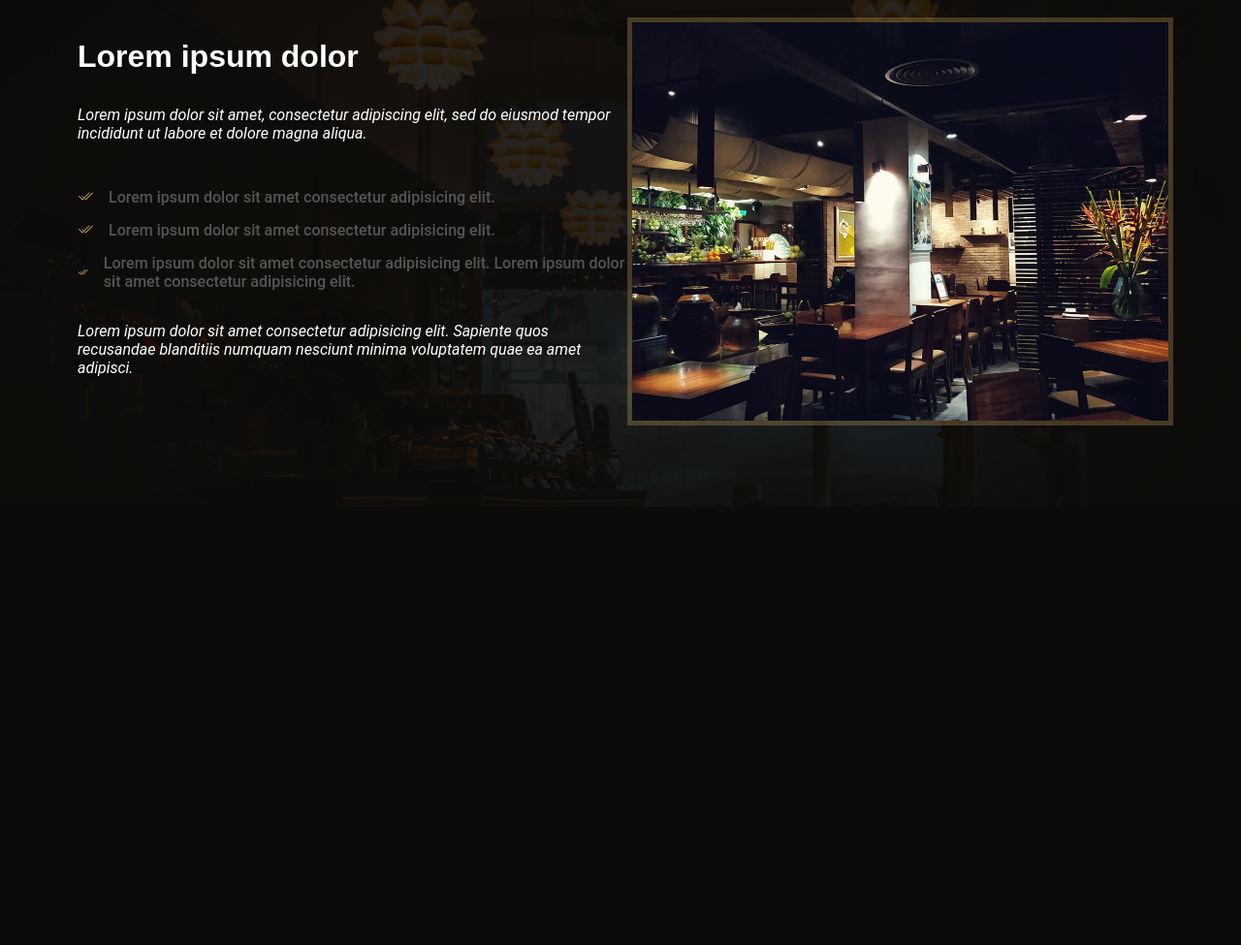
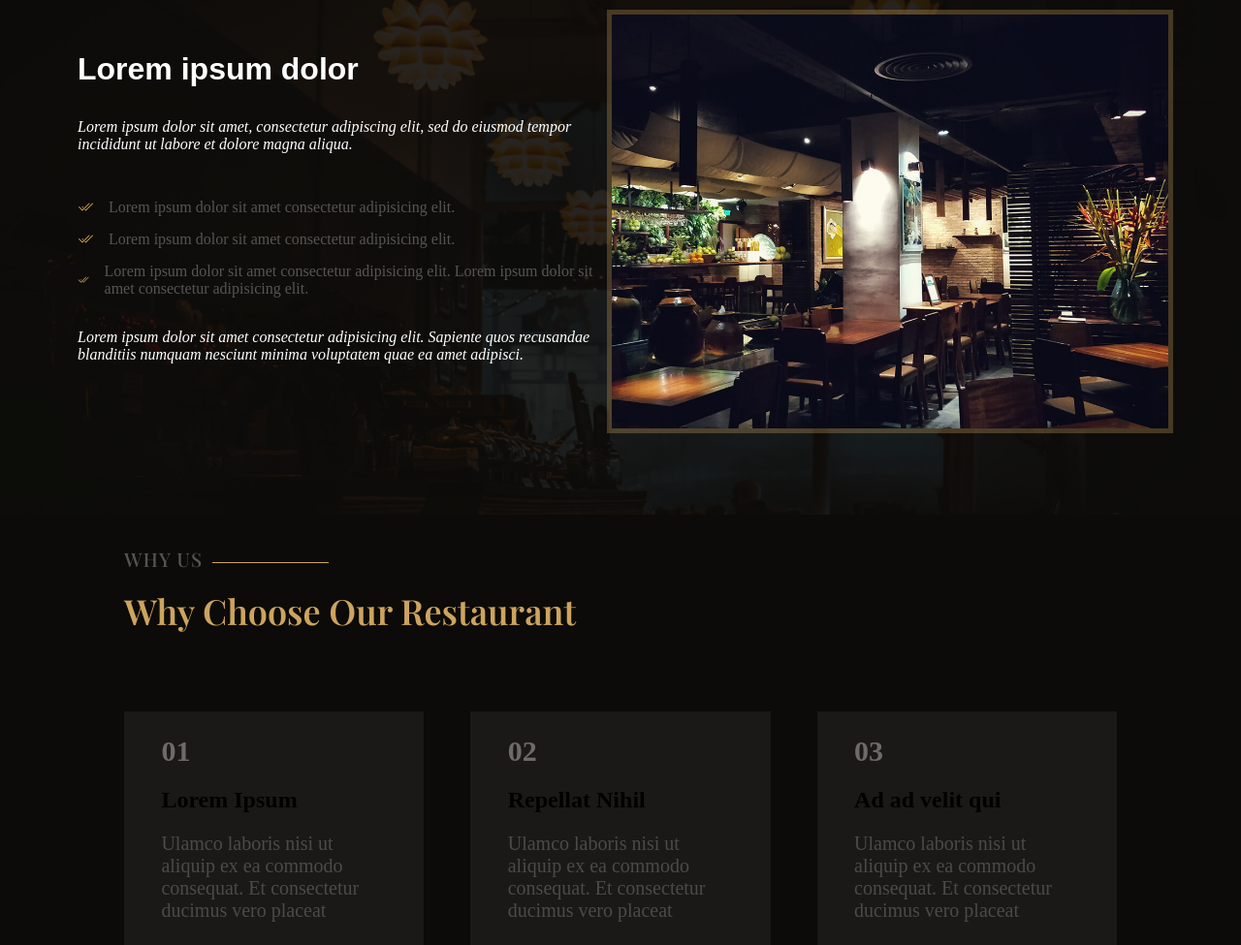
Before and after one commit to 07asfah/js-project-hafsa, a website: page index.html in a window 1280 px wide. Shown: the part 838-1813 px from the top of the page at 97% size. Before the commit the page ends 1361 px from the top, so only its background shows below. Drawn offline with nearby package versions, Linux system fonts and the light colour scheme; a web font is replaced by a local one.

Commit message:
Why section

```diff
--- a/index.html
+++ b/index.html
@@ -5,7 +5,8 @@
     <meta name="viewport" content="width=device-width, initial-scale=1.0">
     <title>js-project</title>
     <link rel="stylesheet" href="public/css/app.css">
-    <script src="public/js/app.js" defer></script>
+    <link href="https://fonts.googleapis.com/css2?family=Jost:ital,wght@0,100..900;1,100..900&family=Playfair+Display:ital,wght@0,400..900;1,400..900&family=Playfair:ital,opsz,wght@0,5..1200,300..900;1,5..1200,300.
+    .900&family=Poppins:ital,wght@0,100;0,200;0,300;0,400;0,500;0,600;0,700;0,800;0,900;1,100;1,200;1,300;1,400;1,500;1,600;1,700;1,800;1,900&family=Questrial&family=Roboto:ital,wght@0,100..900;1,100..900&display=swap" rel="stylesheet">    <script src="public/js/app.js" defer></script>
 </head>
 <body>
     <!-- Header -->
@@ -123,9 +124,43 @@
                 </div>
             </section>
 
+        <!-- Why -->
+            <div id="why" class="why">
+                <div class="container title ">
+                    <h2>WHY US</h2>
+                    <p>Why Choose Our Restaurant</p>
+                </div>
+                <div class="container">
+                    <div class=" cards row gy-4">
+                        <div class="col-lg-4">
+                            <div class="card-item">
+                                <span>01</span>
+                                <h4>Lorem Ipsum</h4>
+                                <p>
+                                    Ulamco laboris nisi ut aliquip ex ea commodo consequat. Et consectetur ducimus vero placeat</p>
+                            </div>
+                        </div>
+                        <div class="col-lg-4">
+                            <div class="card-item">
+                                <span>02</span>
+                                <h4>Repellat Nihil</h4>
+                                <p>
+                                    Ulamco laboris nisi ut aliquip ex ea commodo consequat. Et consectetur ducimus vero placeat</p>
+                            </div>
+                        </div>
+                        <div class="col-lg-4">
+                            <div class="card-item">
+                                <span>03</span>
+                                <h4>Ad ad velit qui</h4>
+                                <p>
+                                    Ulamco laboris nisi ut aliquip ex ea commodo consequat. Et consectetur ducimus vero placeat</p>
+                            </div>
+                        </div>
+                    </div>
+                </div>
+            </div>
 
-
-
+                <!-- menu section -->
 
 
 
@@ -141,7 +176,6 @@
 
 
 
-    <!-- menu section -->
 
     <!-- specials -->
 
--- a/src/sass/Modules/Home/_header.scss
+++ b/src/sass/Modules/Home/_header.scss
@@ -7,11 +7,6 @@
     --color: #0c0b09;
 }
 
-:root{
-    --text-default: "Roboto",  system-ui, -apple-system, "Segoe UI", Roboto, "Helvetica Neue", Arial, "Noto Sans", "Liberation Sans", sans-serif, "Apple Color Emoji", "Segoe UI Emoji", "Segoe UI Symbol", "Noto Color Emoji";
-    --font-header: "Playfair Display", sans-serif;
-    --nav-font: Poppins, sans-serif;
-}
 *{
     padding: 0;
     margin: 0;
@@ -20,7 +15,6 @@
 body{
     // color: var(--text-color);
     background-color: var(--background-color);
-    font-family: var(--text-default);
 }
 
 
@@ -89,7 +83,7 @@ header{
             color: var(--accent-color);
             li{
                 color: var(--accent-color);
-                font-family: var(--font-header);
+                font-family: "Roboto", sans-serif;
             }
             li+li{
                 padding-left: 10px;
@@ -102,7 +96,6 @@ header{
             }
             a{
                 color: rgba(232, 227, 216, 0.61);
-                font-family: var(--font-header);
                 &:hover{
                     color: var(--accent-color);
 
@@ -135,7 +128,7 @@ header{
                 font-size: 30px;
                 margin: 0;
                 font-weight: 600;
-                font-family: "Playfair Display",  sans-serif;
+                font-family: "Playfair Display", serif;
                 font-size: 30px;
                 color: var(--header-color);
             }
@@ -158,6 +151,7 @@ header{
     }
     a{
         text-decoration: none;
+        font-family: "Roboto", sans-serif;
     }
     .navmenu{
         padding: 0;
--- a/src/sass/Modules/Home/_home.scss
+++ b/src/sass/Modules/Home/_home.scss
@@ -15,14 +15,15 @@
         font-size: 48px;
         font-weight: 700;
         color: var(--text-color);
-        font-family: var(--font-header);
+        font-family: "Playfair Display", serif;
         span{
             color: var(--accent-color);
         }
     }
     p{
         color: color-mix(in srgb, var(--text-color), transparent 20%);
-        font-size: 24px;
+        font-size: 20px;
+        font-family: "Roboto", sans-serif;
     }
     .btn{
         text-decoration: none;
@@ -36,6 +37,7 @@
         text-transform: uppercase;
         color: var(--text-color);
         margin-top: 1.6rem;
+        font-family: "Roboto", sans-serif;
         &:hover{
             background-color: color-mix(in srgb, var(--accent-color), transparent 20%);
         }
--- /dev/null
+++ b/src/sass/Modules/Home/_why.scss
@@ -0,0 +1,101 @@
+.why{
+    .title{
+        display: flex !important;
+        flex-direction: column !important;
+        padding-left: 8rem;
+        padding-top: 2rem;
+        gap: 1rem;
+        h2{
+            font-size: 20px;
+            font-weight: 500;
+            position: relative;
+            text-transform: uppercase;
+            letter-spacing: 1px;
+            color: rgb(86, 85, 85);
+            font-family: "Playfair Display", serif;
+            &::after{
+                content: "";
+                width: 120px;
+                height: 1px;
+                display: inline-block;
+                background: var(--accent-color);
+                margin: 4px 10px;
+            }
+        }
+        p{
+            color: var(--accent-color);
+            font-family: "Playfair Display", serif;
+            font-weight: 600;
+            font-size: 36px;
+        }
+    }
+    .cards{
+        display: flex;
+        flex-direction: row;
+        align-items: center;
+        justify-content: center !important;
+        gap: 3rem;
+        padding-top: 5rem;
+        padding-left: 8rem;
+        width: 80vw;
+        .card-item{
+            background: color-mix(in srgb, #535252, transparent 80%);
+            transition: all ease-in-out 0.3s;
+            height: 100%;
+            position: relative;
+            padding: 3vh 3vw;
+            &:hover{
+                background-color: var(--accent-color);
+                color: rgb(13, 13, 13);
+            }
+            span{
+                display: block;
+                font-size: 30px;
+                font-weight: 700;
+                color: #6f6969;
+
+            }
+            h4{
+                font-size: 24px;
+                font-weight: 600;
+                padding: 0;
+                margin: 20px 0;
+            }
+            p{
+                font-size: 20px;
+                margin: 0;
+                padding: 0;
+                color: rgb(75, 74, 74);
+
+            }
+
+        }
+    }
+}
+
+@media (max-width:480px) {
+    .why{
+        .title{
+            padding: 3rem;
+        }
+        .cards{
+            display: flex;
+            flex-direction: column !important;
+            align-items: center;
+            justify-content: center;
+            width: 200%;
+            padding: 0;
+            margin: 0;
+            .card-item{
+                width: 100%;
+                display: flex;
+                flex-direction: column;
+                justify-content: center;
+                margin-inline: 0vh 10vw;
+                p{
+                    width: 300px;
+                }
+            }
+        }
+    }
+}
--- a/src/sass/_allmodules.scss
+++ b/src/sass/_allmodules.scss
@@ -9,3 +9,4 @@
 @import "./Modules/Home/home";
 @import "./Modules/Home/menu";
 @import "./Modules/Home/specials";
+@import "./Modules/Home/why";
```
Also changed, not shown: public/css/app.css, 1 other file.
